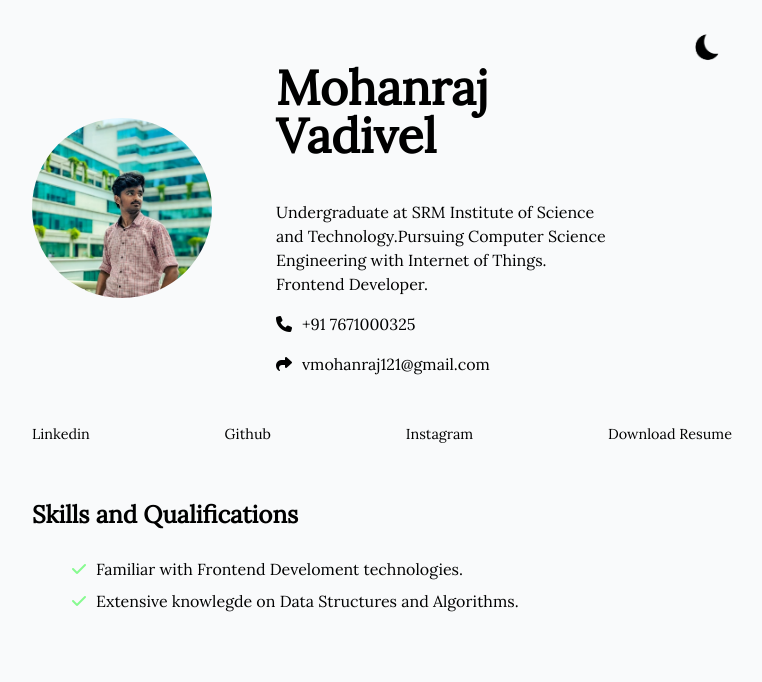
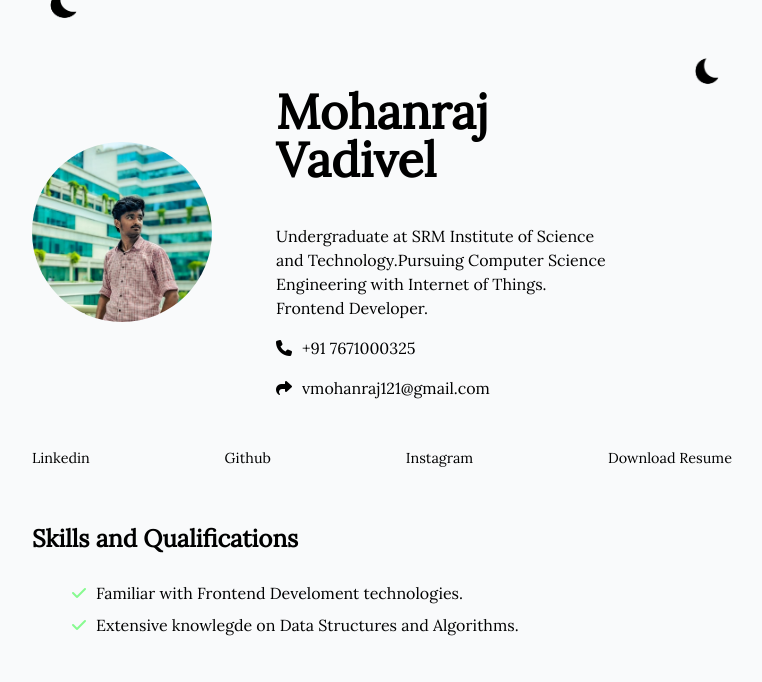
Before and after one commit to mohan300404/Resume-Website, a plain HTML site: page index.html in a window 1280 px wide. Shown: the top 682 px of the page, without its empty margins (258-1020 px from the left). Drawn offline with Linux system fonts and the light colour scheme.

Commit message:
index.html

```diff
--- a/index.html
+++ b/index.html
@@ -8,7 +8,9 @@
     <script src="https://kit.fontawesome.com/fbe6251218.js" crossorigin="anonymous"></script>
 </head>
 <body>
+
     <div id="container-main">
+        <div><img src="images/moon.png" id="moon"></div>
         <section id="wrapper-hero" class="section-page">
             <img src="e1065d31-1fec-4fb5-8dec-25de03d91de9.jpg" alt="My Image" id="profile_pic">
 
```
